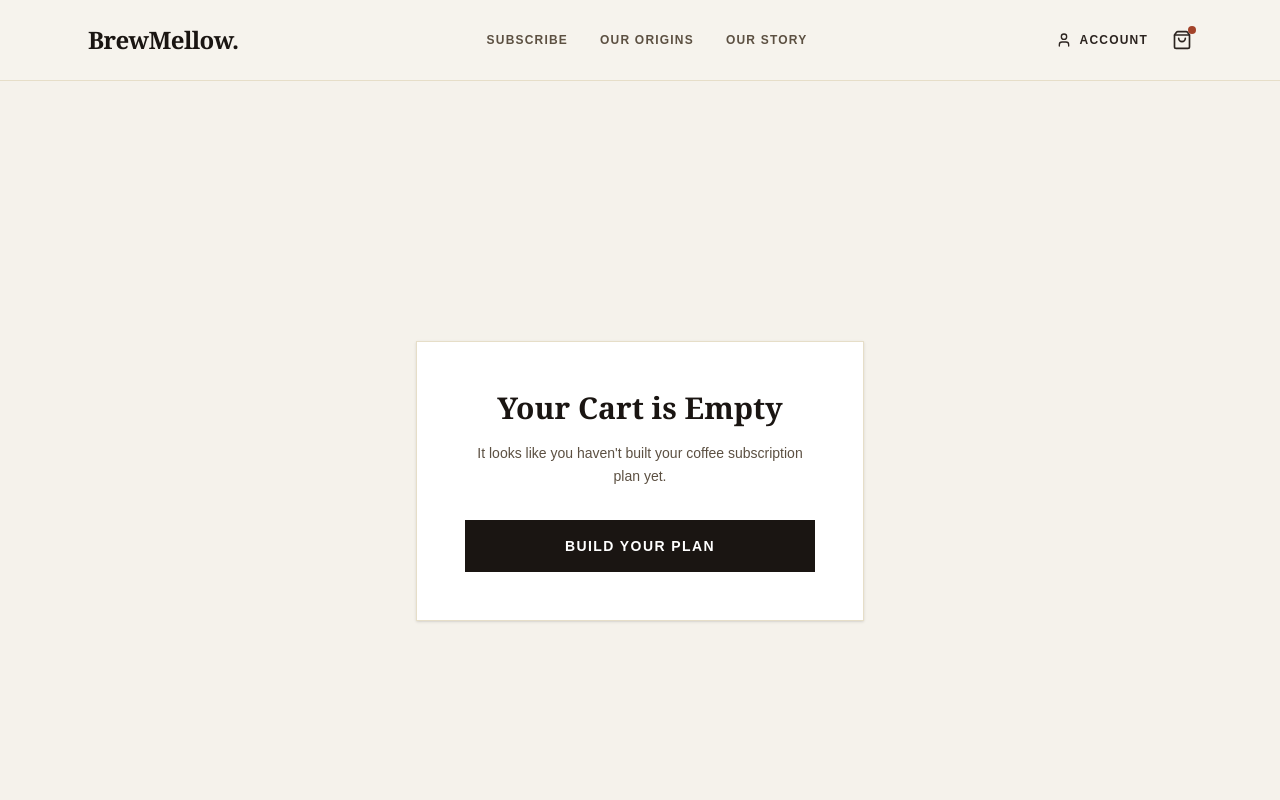
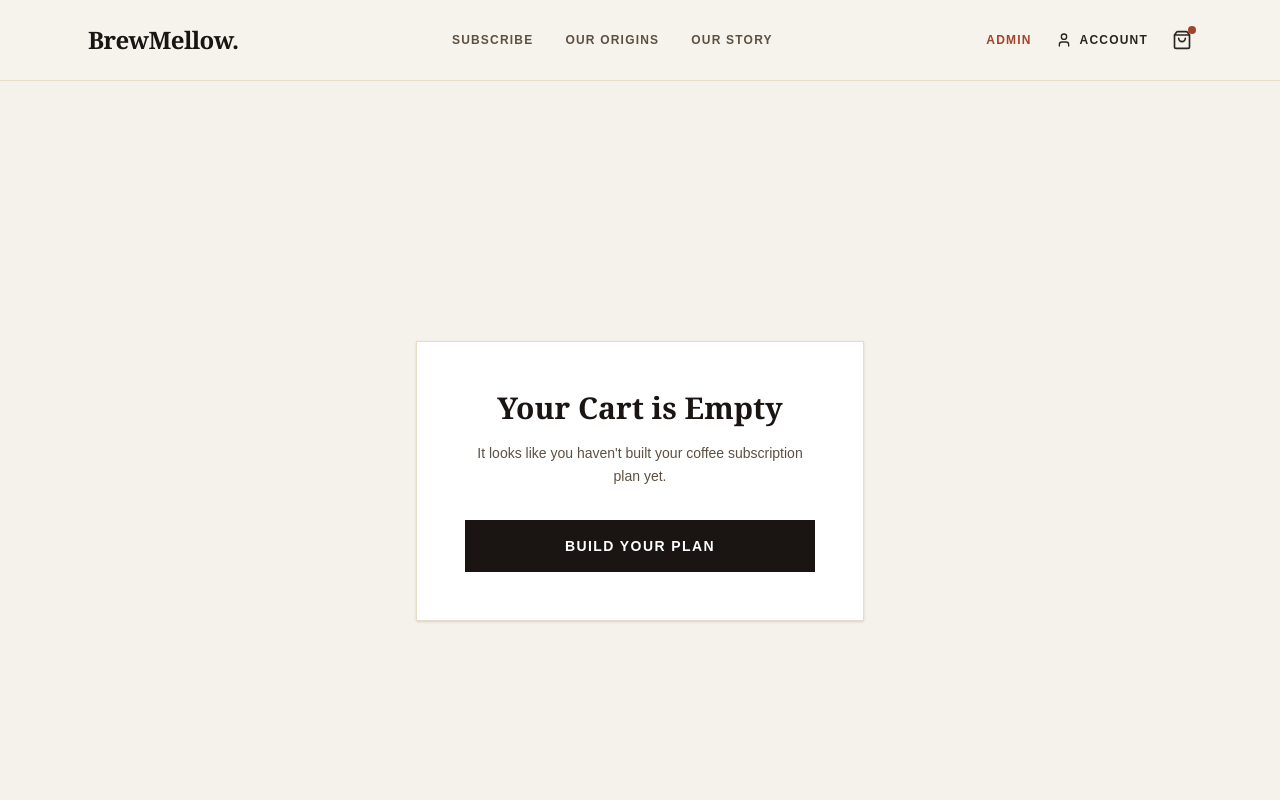
Before and after one commit to CapstoneDesign-Fall2026-UlsanCollege/team_2_capstone_design, a Next.js app in the folder frontend/: page /checkout in a window 1280 px wide. Shown: the top 800 px of the page. Built offline with nearby package versions, Linux system fonts and the light colour scheme.

Commit message:
fix(ui): inject missing admin link into global layout navbar

```diff
--- a/frontend/src/app/layout.tsx
+++ b/frontend/src/app/layout.tsx
@@ -48,6 +48,9 @@ export default function RootLayout({
 
             {/* Icons (Account & Cart) */}
             <div className="flex items-center gap-6 text-[#2C2420]">
+              <Link href="/admin" className="hidden md:flex items-center gap-2 text-xs uppercase tracking-widest font-bold text-[#A3432A] hover:text-[#8A3722] transition-colors">
+                Admin
+              </Link>
               <Link href="/dashboard" className="hidden md:flex items-center gap-2 text-xs uppercase tracking-widest font-bold hover:text-[#5C5042] transition-colors">
                 <User size={16} /> Account
               </Link>
```
